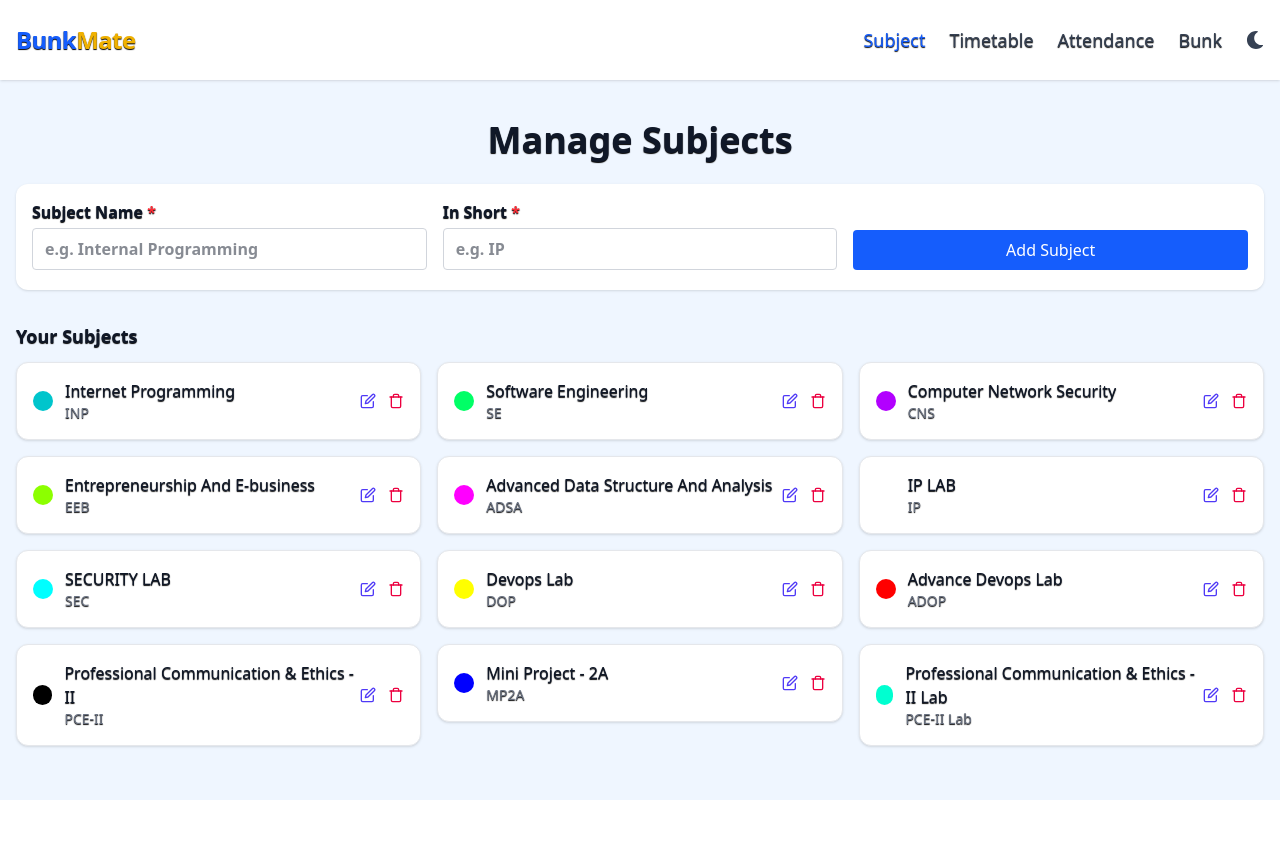
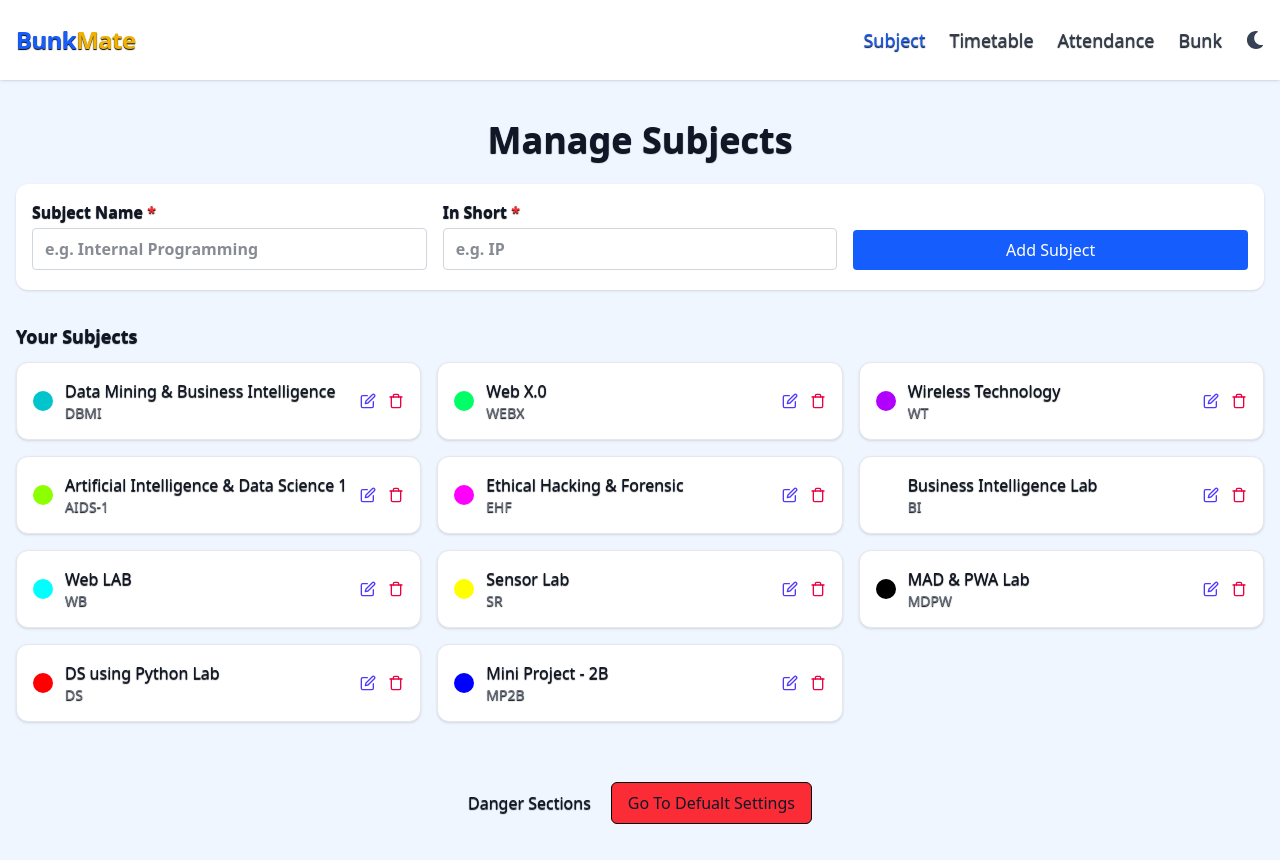
Before and after one commit to Rizwan-Khan-10/BunkMate, a React (Vite) app: page / in a window 1280 px wide. Before the commit the page ends 800 px from the top, so only its background shows below. Built offline with nearby package versions, Linux system fonts and the light colour scheme.

Commit message:
Updated code for new sem

```diff
--- a/src/components/Subject.jsx
+++ b/src/components/Subject.jsx
@@ -1,10 +1,14 @@
 import { useState } from 'react';
 import { useSubject } from '../context/SubjectContext';
+import { useAttendance } from '../context/AttendanceContext';
+import { useTimeTable } from '../context/TimeTableContext';
 import { v4 as uuidv4 } from 'uuid';
 import { FiEdit, FiTrash } from 'react-icons/fi';
 
 function Subject() {
-  const { subjects, addSubject, removeSubject, updateSubject } = useSubject();
+  const { subjects, addSubject, removeSubject, updateSubject, removeAllSubjects } = useSubject();
+  const { removeAllAttendance } = useAttendance();
+  const { removeCompleteTimeTable } = useTimeTable();
 
   const [name, setName] = useState('');
   const [shortCode, setShortCode] = useState('');
@@ -31,6 +35,14 @@ function Subject() {
     setEditId(null);
     setEditValues({ name: '', shortCode: '', color: '#007bff' });
   };
+
+  const handleRemove = () => {
+    if (window.confirm('Are you sure to go on default settings')) {
+      removeAllAttendance();
+      removeAllSubjects();
+      removeCompleteTimeTable();
+    }
+  }
 
   return (
     <div className="min-h-[calc(100vh-5rem)] w-full p-4 text-gray-900 dark:text-white bg-blue-50 dark:bg-slate-900 overflow-y-auto">
@@ -180,6 +192,11 @@ function Subject() {
           </div>
         </div>
       )}
+
+      <div className='w-full flex flex-wrap justify-center items-center gap-5 py-5 mt-10'>
+        <h1>Danger Sections</h1>
+        <button onClick={handleRemove} className='px-4 py-2 bg-red-500 border border-black dark:border-white rounded-md cursor-pointer'>Go To Defualt Settings</button>
+      </div>
     </div>
   );
 }
--- a/src/context/AttendanceContext.jsx
+++ b/src/context/AttendanceContext.jsx
@@ -21,12 +21,16 @@ export const AttendanceProvider = ({ children }) => {
     setAttendance(updated);
   };
 
+  const removeAllAttendance = () => {
+    setAttendance([]);
+  }
+
   useEffect(() => {
     localStorage.setItem("attendance", JSON.stringify(attendance));
   }, [attendance]);
 
   return (
-    <AttendanceContext.Provider value={{ attendance, addAttendance, removeAttendance }}>
+    <AttendanceContext.Provider value={{ attendance, addAttendance, removeAttendance, removeAllAttendance }}>
       {children}
     </AttendanceContext.Provider>
   );
--- a/src/context/SubjectContext.jsx
+++ b/src/context/SubjectContext.jsx
@@ -1,18 +1,17 @@
 import { createContext, useContext, useEffect, useState } from "react";
 
 const defaultSubjects = [
-  { id: "8adc4c41-cf06-4931-8dcb-5fd1b4612278", name: "Internet Programming", shortCode: "INP", color: "#00c5cc" },
-  { id: "859c45bb-bdc3-4731-a2c4-5d63d55dd6b9", name: "Software Engineering ", shortCode: "SE", color: "#00ff66" },
-  { id: "5d696407-f579-40f9-936f-b0fe99157e41", name: "Computer Network Security", shortCode: "CNS", color: "#b200ff" },
-  { id: "1f84e69a-e3bf-446a-bb6e-a5b06d032543", name: "Entrepreneurship And E-business", shortCode: "EEB", color: "#8cff00" },
-  { id: "f00777be-05eb-4615-a8ae-44d56db99a6e", name: "Advanced Data Structure And Analysis", shortCode: "ADSA", color: "#ff00ff" },
-  { id: "a559836a-197f-4419-8ebf-3d179b0a4485", name: "IP LAB", shortCode: "IP", color: "#ffffff" },
-  { id: "77027342-a6a1-48aa-94b4-f6e7772d8254", name: "SECURITY LAB", shortCode: "SEC", color: "#00ffff" },
-  { id: "d5d8ab30-f323-4b29-af67-d42d4e1e83f2", name: "Devops Lab", shortCode: "DOP", color: "#ffff00" },
-  { id: "a868c160-d90b-4bc0-b916-75633eb15325", name: "Advance Devops Lab", shortCode: "ADOP", color: "#ff0000" },
-  { id: "d79030f1-8515-4748-aeea-727457cb9c97", name: "Professional Communication & Ethics - II", shortCode: "PCE-II", color: "#000000" },
-  { id: "cb530896-5732-4c02-a930-ec0fcc0cef9d", name: "Mini Project - 2A", shortCode: "MP2A", color: "#0000ff" },
-  { id: "1c7d2078-89a0-4c90-a669-63faa5e9f8e6", name: "Professional Communication & Ethics - II Lab", shortCode: "PCE-II Lab", color: "#00ffd0" }
+  { id: "ITC601", name: "Data Mining & Business Intelligence", shortCode: "DBMI", color: "#00c5cc" },
+  { id: "ITC602", name: "Web X.0", shortCode: "WEBX", color: "#00ff66" },
+  { id: "ITC603", name: "Wireless Technology", shortCode: "WT", color: "#b200ff" },
+  { id: "ITC604", name: "Artificial Intelligence & Data Science 1", shortCode: "AIDS-1", color: "#8cff00" },
+  { id: "ITDO6014", name: "Ethical Hacking & Forensic", shortCode: "EHF", color: "#ff00ff" },
+  { id: "ITL601", name: "Business Intelligence Lab", shortCode: "BI", color: "#ffffff" },
+  { id: "ITL602", name: "Web LAB", shortCode: "WB", color: "#00ffff" },
+  { id: "ITL603", name: "Sensor Lab", shortCode: "SR", color: "#ffff00" },
+  { id: "ITL604", name: "MAD & PWA Lab", shortCode: "MDPW", color: "#000000" },
+  { id: "ITL605", name: "DS using Python Lab", shortCode: "DS", color: "#ff0000" },
+  { id: "ITM601", name: "Mini Project - 2B", shortCode: "MP2B", color: "#0000ff" },
 ];
 
 const SubjectContext = createContext();
@@ -37,8 +36,12 @@ export const SubjectProvider = ({ children }) => {
     setSubjects(prev => prev.filter(sub => sub.id !== id));
   };
 
+  const removeAllSubjects = () => {
+    setSubjects(defaultSubjects);
+  }
+
   return (
-    <SubjectContext.Provider value={{ subjects, addSubject, updateSubject, removeSubject }}>
+    <SubjectContext.Provider value={{ subjects, addSubject, updateSubject, removeSubject, removeAllSubjects }}>
       {children}
     </SubjectContext.Provider>
   );
--- a/src/context/TimeTableContext.jsx
+++ b/src/context/TimeTableContext.jsx
@@ -2,36 +2,36 @@ import { createContext, useContext, useEffect, useState } from "react";
 
 const defaultTimeTable = {
   monday: [
-    { subjectId: "5d696407-f579-40f9-936f-b0fe99157e41", startTime: "10:00", endTime: "11:00" },
-    { subjectId: "a868c160-d90b-4bc0-b916-75633eb15325", startTime: "11:00", endTime: "13:00" },
-    { subjectId: "1f84e69a-e3bf-446a-bb6e-a5b06d032543", startTime: "14:00", endTime: "15:00" },
-    { subjectId: "859c45bb-bdc3-4731-a2c4-5d63d55dd6b9", startTime: "15:00", endTime: "16:00" },
+    { subjectId: "ITC601", startTime: "10:00", endTime: "11:00" },
+    { subjectId: "ITL604", startTime: "11:00", endTime: "13:00" },
+    { subjectId: "ITC604", startTime: "14:00", endTime: "15:00" },
+    { subjectId: "ITDO6014", startTime: "15:00", endTime: "16:00" },
+    { subjectId: "ITM601", startTime: "16:00", endTime: "17:00" },
   ],
   tuesday: [
-    { subjectId: "f00777be-05eb-4615-a8ae-44d56db99a6e", startTime: "09:00", endTime: "11:00" },
-    { subjectId: "1c7d2078-89a0-4c90-a669-63faa5e9f8e6", startTime: "11:00", endTime: "13:00" },
-    { subjectId: "1f84e69a-e3bf-446a-bb6e-a5b06d032543", startTime: "14:00", endTime: "15:00" },
-    { subjectId: "8adc4c41-cf06-4931-8dcb-5fd1b4612278", startTime: "15:00", endTime: "17:00" },
+    { subjectId: "ITC602", startTime: "09:00", endTime: "11:00" },
+    { subjectId: "ITL602", startTime: "11:00", endTime: "13:00" },
+    { subjectId: "ITC604", startTime: "14:00", endTime: "15:00" },
+    { subjectId: "ITDo6014", startTime: "15:00", endTime: "16:00" },
   ],
   wednesday: [
-    { subjectId: "1f84e69a-e3bf-446a-bb6e-a5b06d032543", startTime: "09:00", endTime: "10:00" },
-    { subjectId: "5d696407-f579-40f9-936f-b0fe99157e41", startTime: "10:00", endTime: "11:00" },
-    { subjectId: "d5d8ab30-f323-4b29-af67-d42d4e1e83f2", startTime: "11:00", endTime: "13:00" },
-    { subjectId: "859c45bb-bdc3-4731-a2c4-5d63d55dd6b9", startTime: "14:00", endTime: "16:00" },
+    { subjectId: "ITC601", startTime: "10:00", endTime: "11:00" },
+    { subjectId: "ITL605", startTime: "11:00", endTime: "13:00" },
+    { subjectId: "ITC604", startTime: "14:00", endTime: "15:00" },
+    { subjectId: "ITDO6014", startTime: "15:00", endTime: "16:00" },
+    { subjectId: "ITM601", startTime: "16:00", endTime: "17:00" },
   ],
   thursday: [
-    { subjectId: "d79030f1-8515-4748-aeea-727457cb9c97", startTime: "09:00", endTime: "11:00" },
-    { subjectId: "77027342-a6a1-48aa-94b4-f6e7772d8254", startTime: "11:00", endTime: "13:00" },
-    { subjectId: "8adc4c41-cf06-4931-8dcb-5fd1b4612278", startTime: "14:00", endTime: "15:00" },
-    { subjectId: "cb530896-5732-4c02-a930-ec0fcc0cef9d", startTime: "15:00", endTime: "16:00" },
+    { subjectId: "ITC603", startTime: "10:00", endTime: "11:00" },
+    { subjectId: "ITL603", startTime: "11:00", endTime: "13:00" },
+    { subjectId: "ITC602", startTime: "14:00", endTime: "15:00" },
+    { subjectId: "ITL601", startTime: "15:00", endTime: "17:00" },
   ],
   friday: [
-    { subjectId: "5d696407-f579-40f9-936f-b0fe99157e41", startTime: "10:00", endTime: "11:00" },
-    { subjectId: "a559836a-197f-4419-8ebf-3d179b0a4485", startTime: "11:00", endTime: "13:00" },
-    { subjectId: "f00777be-05eb-4615-a8ae-44d56db99a6e", startTime: "14:00", endTime: "15:00" },
-    { subjectId: "859c45bb-bdc3-4731-a2c4-5d63d55dd6b9", startTime: "15:00", endTime: "17:00" },
-  ],
-  saturday: []
+    { subjectId: "ITC603", startTime: "11:00", endTime: "13:00" },
+    { subjectId: "ITC604", startTime: "14:00", endTime: "15:00" },
+    { subjectId: "ITM601", startTime: "15:00", endTime: "16:00" },
+  ]
 };
 
 const TimeTableContext = createContext();
@@ -54,8 +54,12 @@ export const TimeTableProvider = ({ children }) => {
     setTimeTable(prev => ({ ...prev, [day]: [] }));
   };
 
+  const removeCompleteTimeTable = () => {
+    setTimeTable(defaultTimeTable);
+  }
+
   return (
-    <TimeTableContext.Provider value={{ timeTable, setTimeTable, updateTimeTable, removeTimeTable }}>
+    <TimeTableContext.Provider value={{ timeTable, setTimeTable, updateTimeTable, removeTimeTable, removeCompleteTimeTable }}>
       {children}
     </TimeTableContext.Provider>
   );
--- a/src/context/ToastContext.jsx
+++ b/src/context/ToastContext.jsx
@@ -1,4 +1,4 @@
-import React, { createContext, useContext, useState } from 'react';
+import { createContext, useContext, useState } from 'react';
 
 const ToastContext = createContext();
 
```
